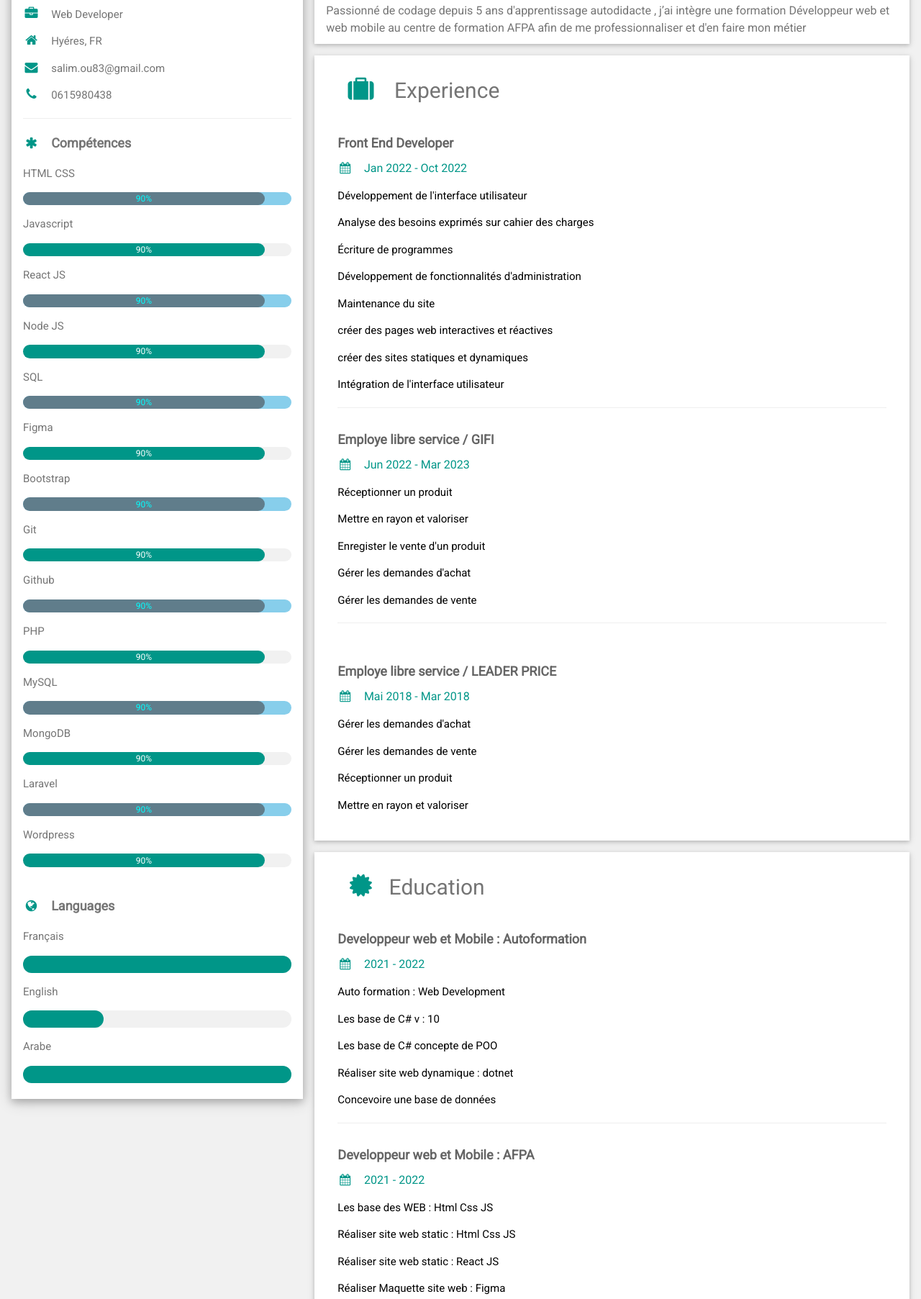
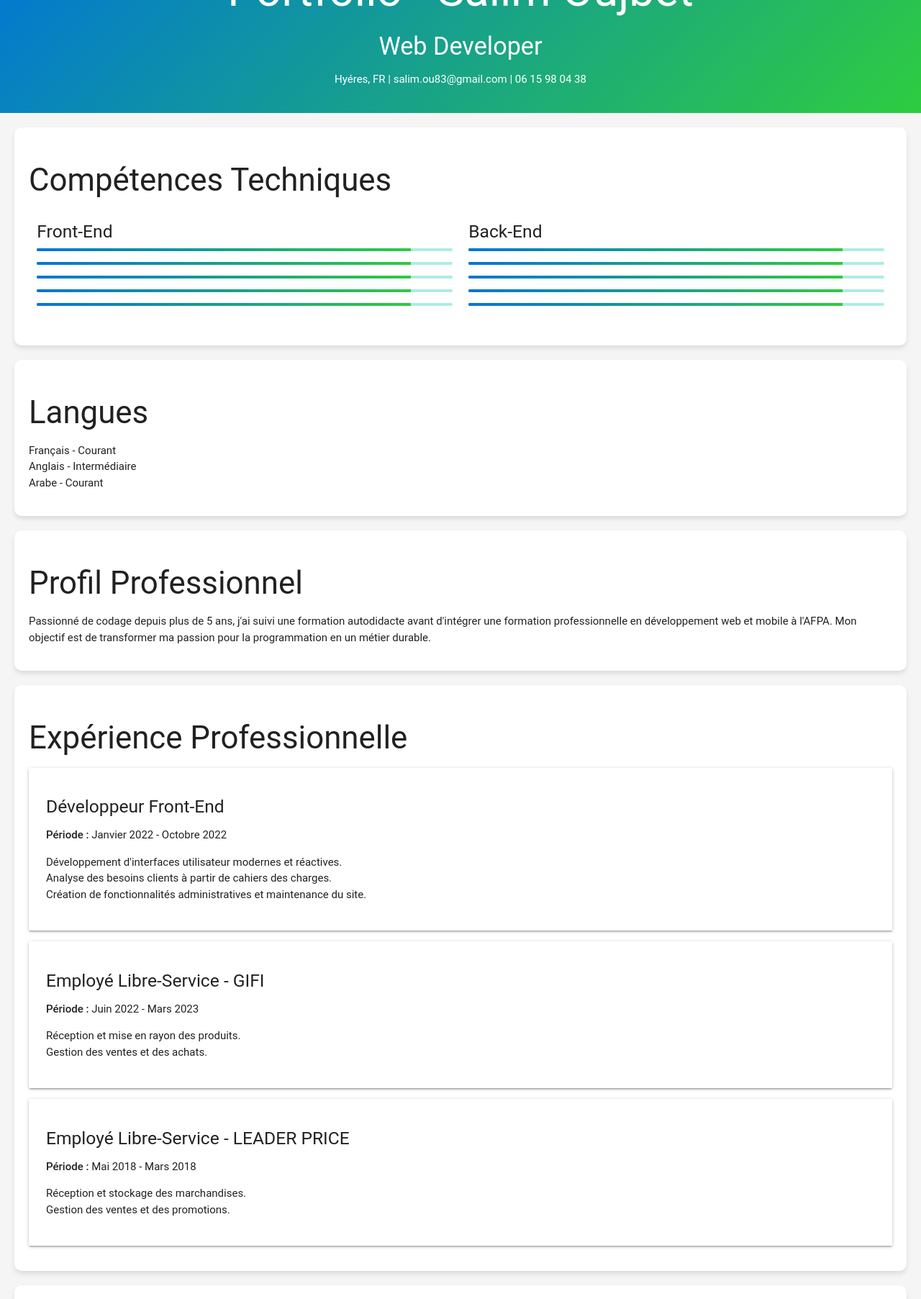
Before and after one commit to salim-OU/cv_salim, a plain HTML site: page index.html in a window 1280 px wide. Shown: the part 110-1915 px from the top of the page at 72% size. Drawn offline with nearby package versions, Linux system fonts and the light colour scheme.

Commit message:
Update index.html

```diff
--- a/index.html
+++ b/index.html
@@ -1,242 +1,189 @@
 <!DOCTYPE html>
-<html>
+<html lang="fr">
 <head>
-<title>Portfolio</title>
     <meta charset="UTF-8">
-<meta name="viewport" content="width=device-width, initial-scale=1">
-<link rel="stylesheet" href="https://www.w3schools.com/w3css/4/w3.css">
-<link rel='stylesheet' href='https://fonts.googleapis.com/css?family=Roboto'>
-<link rel="stylesheet" href="https://cdnjs.cloudflare.com/ajax/libs/font-awesome/4.7.0/css/font-awesome.min.css">
+    <meta name="viewport" content="width=device-width, initial-scale=1.0">
+    <title>Portfolio - Salim Oujbet</title>
+    <!-- Materialize CSS -->
+    <link href="https://cdnjs.cloudflare.com/ajax/libs/materialize/1.0.0/css/materialize.min.css" rel="stylesheet">
+    <!-- Custom CSS -->
     <style>
-html,body,h1,h2,h3,h4,h5,h6 {font-family: "Roboto", sans-serif}
-h2{
-    margin-left: 25px;
+        body {
+            background-color: #f5f5f5;
+            font-family: 'Roboto', sans-serif;
         }
-.myclass{
-    background-color: brown !important;
+        .header {
+            background: linear-gradient(135deg, #0074D9, #2ECC40);
+            color: white;
+            padding: 20px;
+            text-align: center;
+        }
+        .section {
+            margin: 20px;
+            padding: 20px;
+            background-color: white;
+            border-radius: 10px;
+            box-shadow: 0 4px 6px rgba(0, 0, 0, 0.1);
+        }
+        .progress-bar {
+            background: linear-gradient(135deg, #0074D9, #2ECC40);
+        }
+        .social-icons a {
+            margin: 0 10px;
+            color: #0074D9;
+            font-size: 24px;
+        }
+        .social-icons a:hover {
+            color: #2ECC40;
         }
     </style>
 </head>
-<body class="w3-light-grey">
+<body>
 
-<!-- Page Container -->
-<div class="w3-content w3-margin-top" style="max-width:1400px;">
+<!-- Header Section -->
+<div class="header">
+    <h1>Portfolio - Salim Oujbet</h1>
+    <h4>Web Developer</h4>
+    <p>Hyéres, FR | salim.ou83@gmail.com | 06 15 98 04 38</p>
+</div>
 
-  <!-- The Grid -->
-  <div class="w3-row-padding">
-
-    <!-- Left Column -->
-    <div class="w3-third">
-
-      <div class="w3-white w3-text-grey w3-card-4">
-
-        <div class="w3-display-container">
-
-         <img src="" style="width:100%" alt="">
-         <h2>Oujjet Salim</h2>
-          <div class="w3-display-bottomleft w3-container w3-text-black">
-
+<!-- Skills Section -->
+<div class="section">
+    <h3>Compétences Techniques</h3>
+    <div class="row">
+        <div class="col s12 m6">
+            <h5>Front-End</h5>
+            <div class="progress">
+                <div class="determinate progress-bar" style="width: 90%;">HTML / CSS</div>
+            </div>
+            <div class="progress">
+                <div class="determinate progress-bar" style="width: 90%;">JavaScript</div>
+            </div>
+            <div class="progress">
+                <div class="determinate progress-bar" style="width: 90%;">React JS</div>
+            </div>
+            <div class="progress">
+                <div class="determinate progress-bar" style="width: 90%;">Bootstrap</div>
+            </div>
+            <div class="progress">
+                <div class="determinate progress-bar" style="width: 90%;">Figma</div>
             </div>
         </div>
-        <div class="w3-container">
-          <p><i class="fa fa-briefcase fa-fw w3-margin-right w3-large w3-text-teal"></i>Web Developer </p>
-          <p><i class="fa fa-home fa-fw w3-margin-right w3-large w3-text-teal"></i>Hyéres, FR</p>
-          <p><i class="fa fa-envelope fa-fw w3-margin-right w3-large w3-text-teal"></i>salim.ou83@gmail.com</p>
-          <p><i class="fa fa-phone fa-fw w3-margin-right w3-large w3-text-teal"></i>0615980438</p>
-          <hr>
-
-          <p class="w3-large"><b><i class="fa fa-asterisk fa-fw w3-margin-right w3-text-teal"></i>Compétences</b></p>
-          <p>HTML CSS</p>
-          <div class=" w3-light-blue w3-round-xlarge w3-small">
-            <div class=" w3-container w3-blue-grey w3-center w3-round-xlarge w3-text-aqua " style="width:90%">90%</div>
+        <div class="col s12 m6">
+            <h5>Back-End</h5>
+            <div class="progress">
+                <div class="determinate progress-bar" style="width: 90%;">Node JS</div>
             </div>
-            <p>Javascript</p>
-          <div class="w3-light-grey w3-round-xlarge w3-small">
-            <div class="w3-container w3-center w3-round-xlarge w3-teal" style="width:90%">90%</div>
+            <div class="progress">
+                <div class="determinate progress-bar" style="width: 90%;">PHP</div>
             </div>
-          <p>React JS </p>
-          <div class=" w3-light-blue w3-round-xlarge w3-small">
-            <div class=" w3-container w3-blue-grey w3-center w3-round-xlarge w3-text-aqua " style="width:90%">90%</div>
+            <div class="progress">
+                <div class="determinate progress-bar" style="width: 90%;">MySQL</div>
             </div>
-          <p>Node JS</p>
-          <div class="w3-light-grey w3-round-xlarge w3-small">
-            <div class="w3-container w3-center w3-round-xlarge w3-teal" style="width:90%">90%</div>
+            <div class="progress">
+                <div class="determinate progress-bar" style="width: 90%;">MongoDB</div>
             </div>
-          <p>SQL</p>
-          <div class=" w3-light-blue w3-round-xlarge w3-small">
-            <div class=" w3-container w3-blue-grey w3-center w3-round-xlarge w3-text-aqua " style="width:90%">90%</div>
-          </div>
-          <p>Figma</p>
-          <div class="w3-light-grey w3-round-xlarge w3-small">
-            <div class="w3-container w3-center w3-round-xlarge w3-teal" style="width:90%">90%</div>
-          </div>
-          <p>Bootstrap </p>
-          <div class=" w3-light-blue w3-round-xlarge w3-small">
-            <div class=" w3-container w3-blue-grey w3-center w3-round-xlarge w3-text-aqua " style="width:90%">90%</div>
-          </div>
-          <p>Git</p>
-          <div class="w3-light-grey w3-round-xlarge w3-small">
-            <div class="w3-container w3-center w3-round-xlarge w3-teal" style="width:90%">90%</div>
-          </div>
-          <p>Github</p>
-          <div class=" w3-light-blue w3-round-xlarge w3-small">
-            <div class=" w3-container w3-blue-grey w3-center w3-round-xlarge w3-text-aqua " style="width:90%">90%</div>
-          </div>
-            <p>PHP</p>
-          <div class="w3-light-grey w3-round-xlarge w3-small">
-            <div class="w3-container w3-center w3-round-xlarge w3-teal" style="width:90%">90%</div>
-          </div>
-          <p>MySQL</p>
-          <div class=" w3-light-blue w3-round-xlarge w3-small">
-            <div class=" w3-container w3-blue-grey w3-center w3-round-xlarge w3-text-aqua " style="width:90%">90%</div>
-          </div>
-          <p>MongoDB</p>
-          <div class="w3-light-grey w3-round-xlarge w3-small">
-            <div class="w3-container w3-center w3-round-xlarge w3-teal" style="width:90%">90%</div>
-          </div>
-          <p>Laravel</p>
-          <div class=" w3-light-blue w3-round-xlarge w3-small">
-            <div class=" w3-container w3-blue-grey w3-center w3-round-xlarge w3-text-aqua " style="width:90%">90%</div>
-          </div>
-          <p>Wordpress</p>
-          <div class="w3-light-grey w3-round-xlarge w3-small">
-            <div class="w3-container w3-center w3-round-xlarge w3-teal" style="width:90%">90%</div>
-          </div>
-
-
-          <br>
-
-          <p class="w3-large w3-text-theme"><b><i class="fa fa-globe fa-fw w3-margin-right w3-text-teal"></i>Languages</b></p>
-          <p>Français</p>
-          <div class="w3-light-grey w3-round-xlarge">
-            <div class="w3-round-xlarge w3-teal" style="height:24px;width:100%"></div>
-          </div>
-          <p>English</p>
-          <div class="w3-light-grey w3-round-xlarge">
-            <div class="w3-round-xlarge w3-teal" style="height:24px;width:30%"></div>
-          </div>
-          <p>Arabe</p>
-          <div class="w3-light-grey w3-round-xlarge">
-            <div class="w3-round-xlarge w3-teal" style="height:24px;width:100%"></div>
-          </div>
-
-          <br>
-        </div>
-      </div><br>
-
-    <!-- End Left Column -->
-    </div>
-
-    <!-- Right Column -->
-    <div class="w3-twothird">
-        <div class="w3-container w3-card w3-white w3-margin-bottom">
-            <h2 class="w3-text-gray w3-padding-16"><i class="fa fa-code  fa-fw w3-margin-right w3-xxlarge w3-text-teal"></i>Developer Full stack </h2>
-            <h6 class="w3-text-gray">Passionné de codage depuis 5 ans
-                d'apprentissage autodidacte , j’ai intègre une
-                formation Développeur web et web mobile au
-                centre de formation AFPA afin de me
-                professionnaliser et d'en faire mon métier</h6>
-        </div>
-
-      <div class="w3-container w3-card w3-white w3-margin-bottom">
-        <h2 class="w3-text-grey w3-padding-16"><i class="fa fa-suitcase fa-fw w3-margin-right w3-xxlarge w3-text-teal"></i> Experience</h2>
-        <div class="w3-container">
-          <h5 class="w3-opacity"><b>Front End Developer </b></h5>
-          <h6 class="w3-text-teal"><i class="fa fa-calendar fa-fw w3-margin-right"></i>Jan 2022 - Oct 2022<span class="w3-tag w3-teal w3-round"></span></h6>
-          <p>Développement de l'interface utilisateur</p>
-          <p>Analyse des besoins exprimés sur cahier des charges</p>
-          <p>Écriture de programmes</p>
-          <p>Développement de fonctionnalités d'administration</p>
-          <p>Maintenance du site</p>
-          <p> créer des pages web interactives et réactives</p>
-          <p> créer des sites statiques et dynamiques</p>
-          <p>Intégration de l'interface utilisateur</p>
-          <hr>
-        </div>
-        <div class="w3-container">
-            <h5 class="w3-opacity"><b>Employe libre service / GIFI </b></h5>
-            <h6 class="w3-text-teal"><i class="fa fa-calendar fa-fw w3-margin-right"></i>Jun 2022 - Mar 2023</h6>
-             <p> Réceptionner un produit</p>
-             <p> Mettre en rayon et valoriser </p>
-             <p> Enregister le vente d'un produit </p>
-             <p> Gérer les demandes d'achat </p>
-             <p> Gérer les demandes de vente </p>
-             <hr>
-            <br>
-          </div>
-
-
-          <div class="w3-container">
-            <h5 class="w3-opacity"><b>Employe libre service / LEADER PRICE </b></h5>
-            <h6 class="w3-text-teal"><i class="fa fa-calendar fa-fw w3-margin-right"></i>Mai 2018 - Mar 2018</h6>
-            <p> Gérer les demandes d'achat </p>
-            <p> Gérer les demandes de vente </p>
-            <p> Réceptionner un produit</p>
-            <p> Mettre en rayon et valoriser </p>
-
-            <br>
+            <div class="progress">
+                <div class="determinate progress-bar" style="width: 90%;">Laravel</div>
             </div>
         </div>
-      <div class="w3-container w3-card w3-white">
-        <h2 class="w3-text-grey w3-padding-16"><i class="fa fa-certificate fa-fw w3-margin-right w3-xxlarge w3-text-teal"></i>Education</h2>
-        <div class="w3-container">
-          <h5 class="w3-opacity"><b>Developpeur web et Mobile : Autoformation </b></h5>
-          <h6 class="w3-text-teal"><i class="fa fa-calendar fa-fw w3-margin-right"></i>2021 - 2022</h6>
-          <p> Auto formation : Web Development</p>
-          <p> Les base de C# v : 10 </p>
-          <p> Les base de C# concepte de POO </p>
-          <p> Réaliser site web dynamique : dotnet </p>
-          <p>Concevoire une base de données </p>
-          <hr>
-        </div>
-        <div class="w3-container">
-          <h5 class="w3-opacity"><b>Developpeur web et Mobile : AFPA</b></h5>
-          <h6 class="w3-text-teal"><i class="fa fa-calendar fa-fw w3-margin-right"></i>2021 - 2022</h6>
-          <p> Les base des WEB : Html Css JS  </p>
-          <p> Réaliser site web static : Html Css JS </p>
-          <p> Réaliser site web static : React JS</p>
-          <p> Réaliser Maquette site web : Figma  </p>
-          <p> Réaliser site web dynamique : PHP </p>
-          <p> Développer application client server </p>
-          <p> Développer API : Node js </p>
-          <p> Concevoire une base de données : Mysql</p>
-          <hr>
-        </div>
-        <div class="w3-container">
-          <h5 class="w3-opacity"><b>Employe Libre service : IFAP </b></h5>
-          <h6 class="w3-text-teal"><i class="fa fa-calendar fa-fw w3-margin-right"></i>2018 - 2019</h6>
-          <p>Centre de formation : IFAP </p>
-          <p>La gestion des stocks</p>
-          <p>renseigner les clients</p>
-          <p>mettre en rayon les différents produits</p>
-          <p>contrôler le balisage, l’affichage et l’étiquetage des prix et des promotions</p>
-          <p>veiller à ce que le rayonnage reste propre et bien agencé </p>
-          <p>réceptionner les livraisons des fournisseurs</p>
-          <p>vérifier la conformité des arrivages </p>
-          <p>transportant les articles de la réserve au magasin</p>
     </div>
 </div>
 
-    <!-- End Right Column -->
+<!-- Languages Section -->
+<div class="section">
+    <h3>Langues</h3>
+    <ul>
+        <li>Français - Courant</li>
+        <li>Anglais - Intermédiaire</li>
+        <li>Arabe - Courant</li>
+    </ul>
 </div>
 
-
-  <!-- End Grid -->
+<!-- Professional Profile -->
+<div class="section">
+    <h3>Profil Professionnel</h3>
+    <p>Passionné de codage depuis plus de 5 ans, j'ai suivi une formation autodidacte avant d'intégrer une formation professionnelle en développement web et mobile à l'AFPA. Mon objectif est de transformer ma passion pour la programmation en un métier durable.</p>
 </div>
 
-  <!-- End Page Container -->
+<!-- Experience Section -->
+<div class="section">
+    <h3>Expérience Professionnelle</h3>
+    <div class="card-panel">
+        <h5>Développeur Front-End</h5>
+        <p><strong>Période :</strong> Janvier 2022 - Octobre 2022</p>
+        <ul>
+            <li>Développement d'interfaces utilisateur modernes et réactives.</li>
+            <li>Analyse des besoins clients à partir de cahiers des charges.</li>
+            <li>Création de fonctionnalités administratives et maintenance du site.</li>
+        </ul>
+    </div>
+    <div class="card-panel">
+        <h5>Employé Libre-Service - GIFI</h5>
+        <p><strong>Période :</strong> Juin 2022 - Mars 2023</p>
+        <ul>
+            <li>Réception et mise en rayon des produits.</li>
+            <li>Gestion des ventes et des achats.</li>
+        </ul>
+    </div>
+    <div class="card-panel">
+        <h5>Employé Libre-Service - LEADER PRICE</h5>
+        <p><strong>Période :</strong> Mai 2018 - Mars 2018</p>
+        <ul>
+            <li>Réception et stockage des marchandises.</li>
+            <li>Gestion des ventes et des promotions.</li>
+        </ul>
+    </div>
 </div>
 
-<footer class="w3-container w3-teal w3-center w3-margin-top">
-  <p>Retrouvez-moi sur les réseaux sociaux</p>
-  <i class="fa fa-facebook-official w3-hover-opacity"></i>
-  <i class="fa fa-instagram w3-hover-opacity"></i>
-  <i class="fa fa-snapchat w3-hover-opacity"></i>
-  <i class="fa fa-pinterest-p w3-hover-opacity"></i>
-  <i class="fa fa-twitter w3-hover-opacity"></i>
-  <i class="fa fa-linkedin w3-hover-opacity"></i>
-  <p>Powered by salim</a></p>
+<!-- Education Section -->
+<div class="section">
+    <h3>Formation</h3>
+    <div class="card-panel">
+        <h5>Développeur Web et Mobile - Autoformation</h5>
+        <p><strong>Période :</strong> 2021 - 2022</p>
+        <ul>
+            <li>Bases de C# et concepts de POO.</li>
+            <li>Développement de sites web dynamiques avec .NET.</li>
+        </ul>
+    </div>
+    <div class="card-panel">
+        <h5>Développeur Web et Mobile - AFPA</h5>
+        <p><strong>Période :</strong> 2021 - 2022</p>
+        <ul>
+            <li>Bases HTML, CSS, JavaScript.</li>
+            <li>Développement de sites statiques et dynamiques.</li>
+            <li>Conception d'applications avec React JS et Node JS.</li>
+        </ul>
+    </div>
+    <div class="card-panel">
+        <h5>Employé Libre-Service - IFAP</h5>
+        <p><strong>Période :</strong> 2018 - 2019</p>
+        <ul>
+            <li>Gestion des stocks et des rayons.</li>
+            <li>Renseignement client et optimisation des espaces de vente.</li>
+        </ul>
+    </div>
+</div>
+
+<!-- Social Links -->
+<div class="section social-icons center-align">
+    <h3>Retrouvez-moi sur les réseaux sociaux</h3>
+    <a href="#"><i class="fab fa-linkedin"></i></a>
+    <a href="#"><i class="fab fa-twitter"></i></a>
+    <a href="#"><i class="fab fa-github"></i></a>
+</div>
+
+<!-- Footer -->
+<footer class="page-footer header">
+    <div class="footer-copyright">
+        <div class="container center-align">
+            Powered by Salim Oujbet
+        </div>
+    </div>
 </footer>
 
+<!-- Materialize JS -->
+<script src="https://cdnjs.cloudflare.com/ajax/libs/materialize/1.0.0/js/materialize.min.js"></script>
 </body>
 </html>
```
Lines whose indentation alone changed are shown as unchanged.
